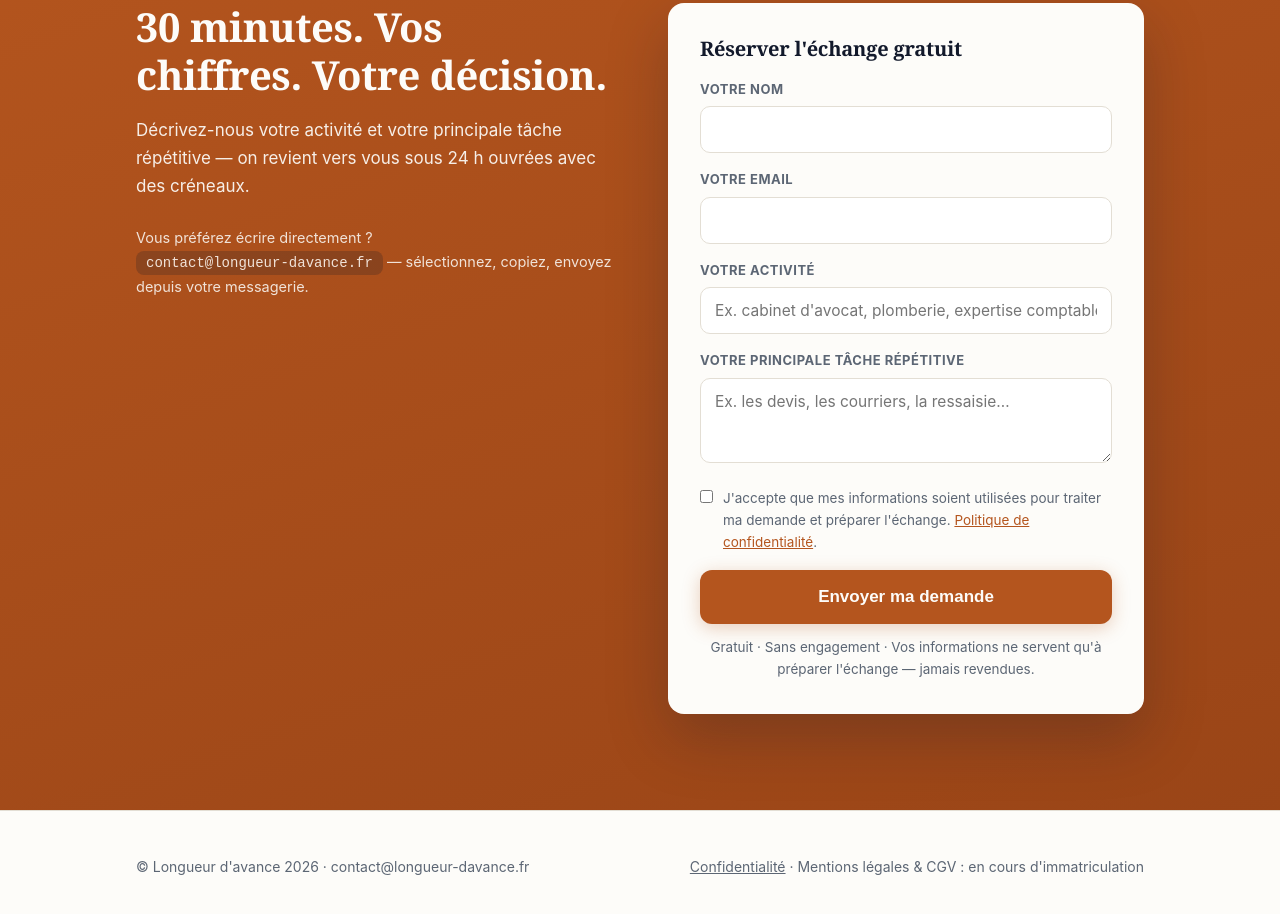
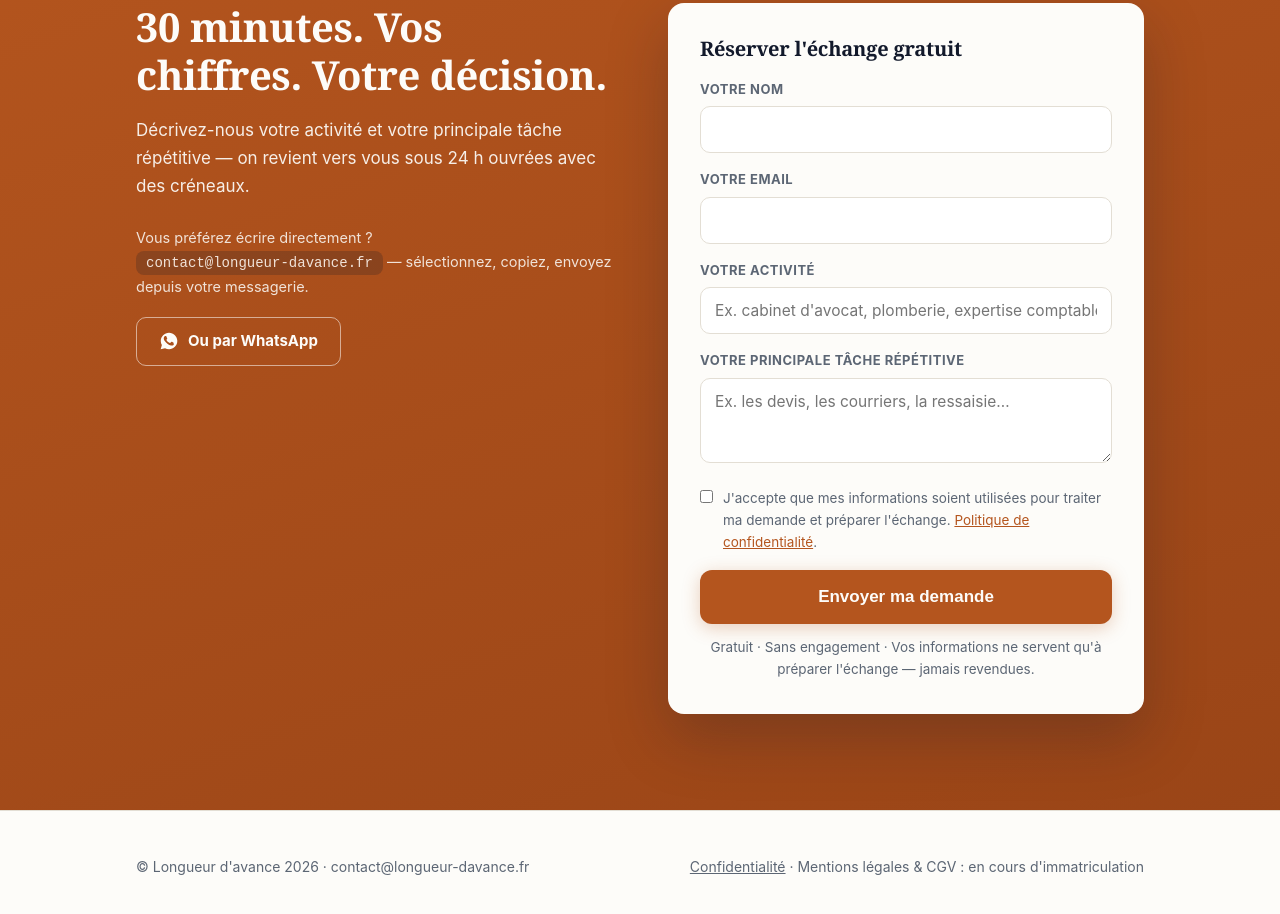
Before and after one commit to ardj-cmyk/longueur-davance-site, a plain HTML site: page index.html in a window 1280 px wide. Shown: the part 6011-6925 px from the top of the page. Drawn offline with Linux system fonts and the light colour scheme.

Commit message:
Ajout bouton WhatsApp (numéro pro) dans la zone contact
Co-Authored-By: Claude Opus 4.8 <noreply@anthropic.com>

```diff
--- a/index.html
+++ b/index.html
@@ -122,6 +122,8 @@
   .final h2{color:var(--paper);font-size:clamp(28px,3.8vw,40px)}
   .final p.l{margin-top:18px;opacity:.92;font-size:17px}
   .final .alt{margin-top:26px;font-size:14.5px;opacity:.85}
+  .final .wa{display:inline-flex;align-items:center;gap:9px;margin-top:18px;padding:11px 22px;border:1.5px solid rgba(253,252,249,.55);border-radius:10px;color:var(--paper);text-decoration:none;font-weight:700;font-size:15px;transition:background .2s}
+  .final .wa:hover{background:rgba(253,252,249,.12)}
   .final .alt code{background:rgba(18,25,43,.25);padding:4px 10px;border-radius:8px;font-size:14px;user-select:all}
   form{background:var(--paper);border-radius:16px;padding:34px 32px;color:var(--ink);box-shadow:0 24px 60px rgba(18,25,43,.25)}
   form h3{font-size:20px;margin-bottom:18px}
@@ -292,6 +294,10 @@
       <h2>30 minutes. Vos chiffres. Votre décision.</h2>
       <p class="l">Décrivez-nous votre activité et votre principale tâche répétitive — on revient vers vous sous 24 h ouvrées avec des créneaux.</p>
       <p class="alt">Vous préférez écrire directement ?<br><code>contact@longueur-davance.fr</code> — sélectionnez, copiez, envoyez depuis votre messagerie.</p>
+      <a class="wa" href="https://wa.me/33743761687?text=Bonjour%20Longueur%20d%27avance%2C%20je%20souhaite%20un%20%C3%A9change%20d%C3%A9couverte.%20Mon%20activit%C3%A9%20%3A%20" target="_blank" rel="noopener">
+        <svg viewBox="0 0 24 24" width="20" height="20" fill="currentColor" aria-hidden="true"><path d="M12.04 2C6.58 2 2.13 6.45 2.13 11.91c0 1.75.46 3.45 1.32 4.95L2 22l5.25-1.38a9.9 9.9 0 0 0 4.79 1.22h.01c5.46 0 9.91-4.45 9.91-9.91S17.5 2 12.04 2Zm5.8 14.13c-.24.68-1.42 1.32-1.94 1.36-.5.05-1.13.24-3.68-.77-3.1-1.22-5.08-4.4-5.24-4.6-.15-.2-1.25-1.66-1.25-3.17s.79-2.25 1.07-2.56c.28-.31.61-.39.81-.39.2 0 .41 0 .58.01.19.01.44-.07.69.53.24.6.83 2.07.9 2.22.07.15.12.32.02.52-.1.2-.15.32-.3.5-.15.17-.31.39-.44.52-.15.15-.3.31-.13.6.17.29.76 1.25 1.63 2.02 1.12.99 2.06 1.3 2.35 1.45.29.15.46.12.63-.07.17-.2.73-.85.92-1.14.19-.29.39-.24.65-.15.26.1 1.66.78 1.94.93.28.15.47.22.54.34.07.12.07.7-.17 1.38Z"/></svg>
+        Ou par WhatsApp
+      </a>
     </div>
     <form id="lead-form" action="https://formsubmit.co/contact@longueur-davance.fr" method="POST">
       <input type="hidden" name="_subject" value="Nouvelle demande — Longueur d'avance">
```
